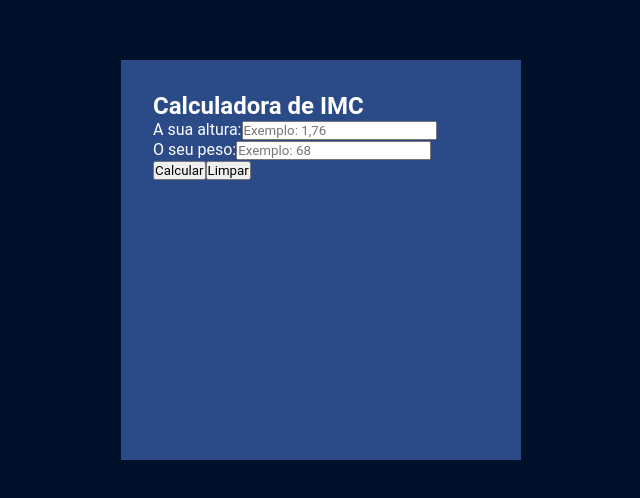
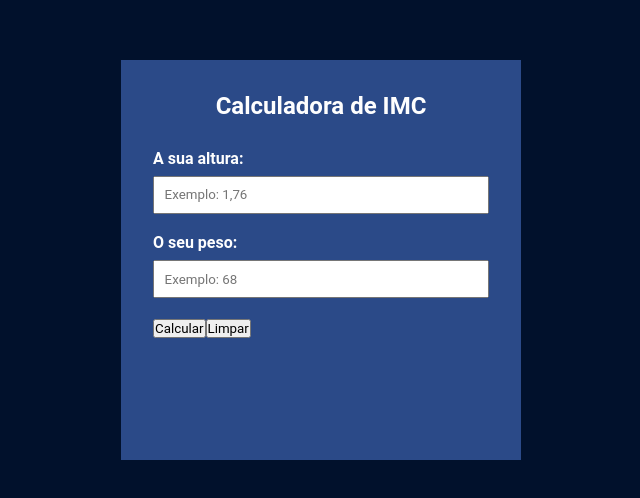
Before and after one commit to amac81/calculadora-imc-react, a React (Vite) app in the folder imc-calc/: page / in a window 1280 px wide. Shown: the part 140-638 px from the top of the page, without its empty margins (319-959 px from the left). Built offline with nearby package versions, Linux system fonts and the light colour scheme.

Commit message:
ImcCalc component CSS create

```diff
--- a/imc-calc/src/components/ImcCalc.css
+++ b/imc-calc/src/components/ImcCalc.css
@@ -0,0 +1,28 @@
+#calc-container h2{
+  text-align: center;
+  margin-bottom: 1.8rem;
+  color: #fefefe;
+}
+
+.form-inputs {
+  display: flex;
+  flex-direction: column;
+  justify-content: space-between;
+}
+
+.form-control {
+  display: flex;
+  flex-direction: column;
+  flex: 1;
+  margin-bottom: 1.2rem;
+}
+
+.form-control label {
+  font-weight: bold;
+  margin-bottom: 0.5rem;
+}
+
+.form-control input {
+  padding: 0.6rem;
+  color: #444;
+}
```
